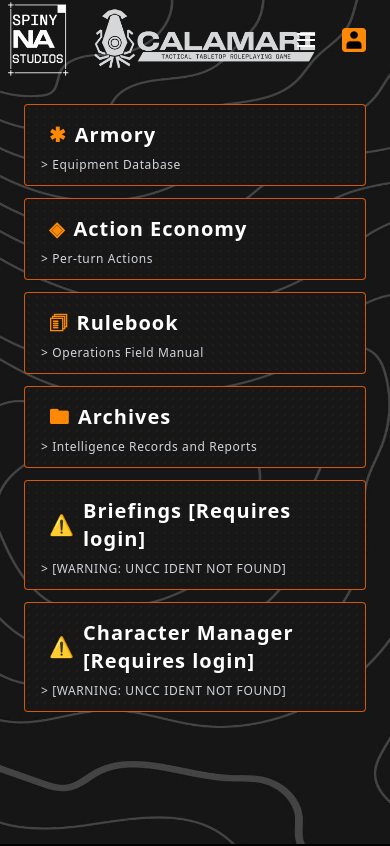
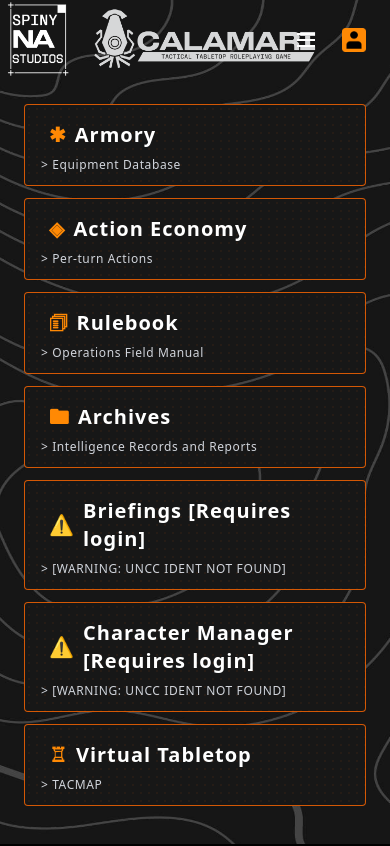
Before and after one commit to RudrNaik/CALLICOM, a React (Vite) app in the folder frontend/: page /CALLICOM in a window 390 px wide. Shown: the top 846 px of the page. Built offline with nearby package versions, Linux system fonts and the light colour scheme.

Commit message:
Fixed the VTT panel not appearing on mobile.

```diff
--- a/frontend/src/CALLICOM.jsx
+++ b/frontend/src/CALLICOM.jsx
@@ -207,7 +207,7 @@
             initial={{ opacity: 0 }}
             animate={{ opacity: 1 }}
             transition={{ duration: 0.3, delay: 0.8 }}
-            className="flicker hidden h-full md:block"
+            className="flicker h-full "
           >
             <TerminalPanel
               title="Virtual Tabletop"
```
